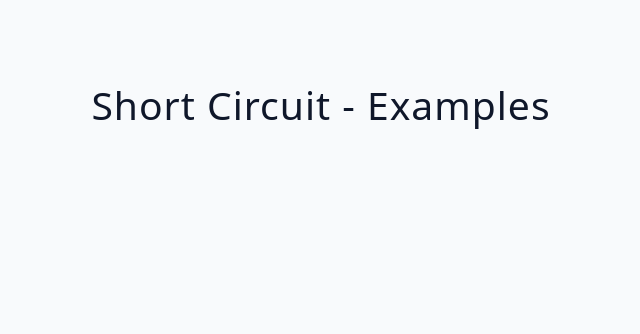
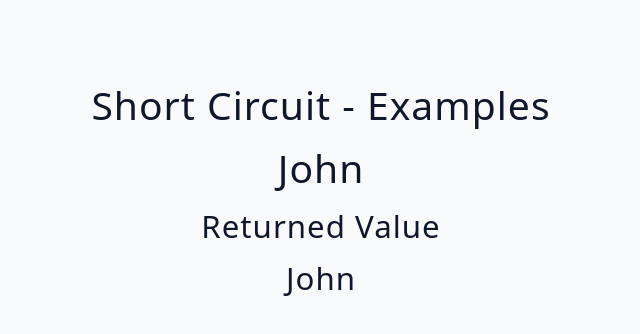
Before and after one commit to Boopalan-d3v/Learn-React, a React (Vite) app in the folder advanced-react/: page / in a window 1280 px wide. Shown: the top 334 px of the page, without its empty margins (319-959 px from the left). Built offline with nearby package versions, Linux system fonts and the light colour scheme.

Commit message:
learn about short circuit with example

```diff
--- a/advanced-react/src/tutorial/03-conditional-rendering/starter/05-short-circuit-examples.jsx
+++ b/advanced-react/src/tutorial/03-conditional-rendering/starter/05-short-circuit-examples.jsx
@@ -8,7 +8,22 @@ const ShortCircuitExamples = () => {
   const [user, setUser] = useState({ name: 'john' });
   const [isEditing, setIsEditing] = useState(false);
 
-  return <h2>short circuit - examples</h2>;
+  return <>
+    <h2>short circuit - examples</h2>
+    <h2>{text || user.name}</h2>
+    {/*!text && (<div>
+      <h2>whatever</h2>
+      <h2>{name}</h2>
+    </div>) */}
+    {user && <SomeComponent name={user.name} />}
+    </>;
 };
 
+const SomeComponent = ({name}) => {
+  return <>
+    <h3>Returned value</h3>
+    <h3>{name}</h3></>
+}
+
+
 export default ShortCircuitExamples;
```
